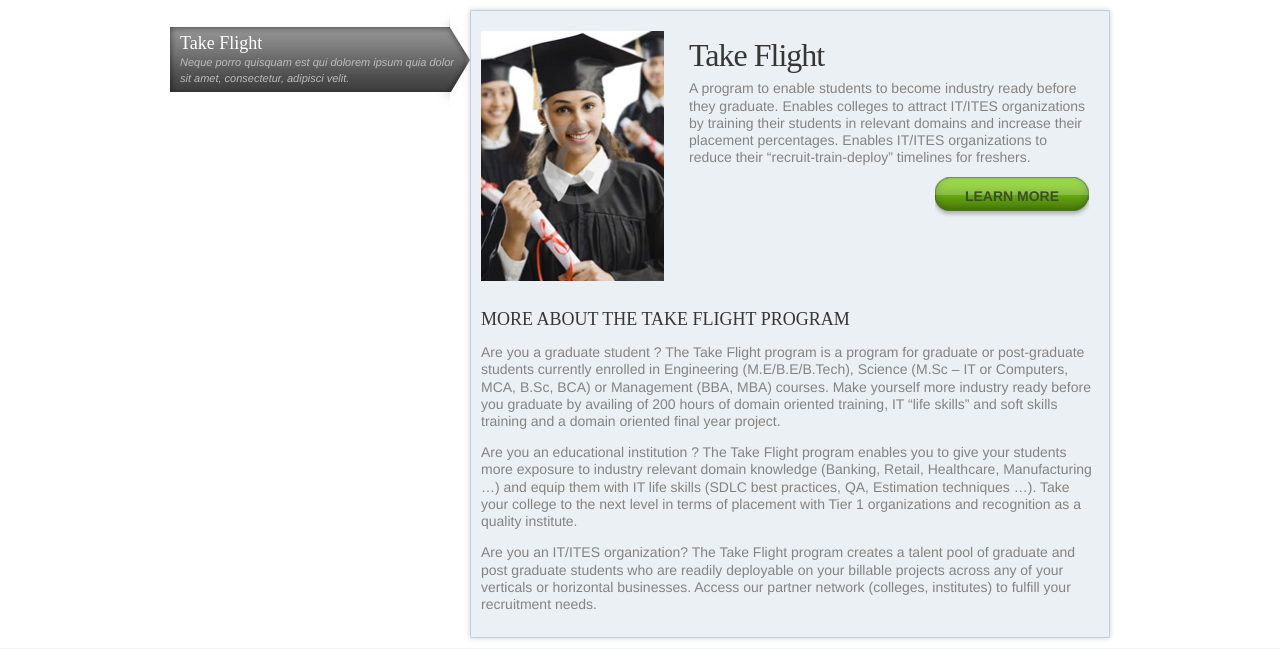
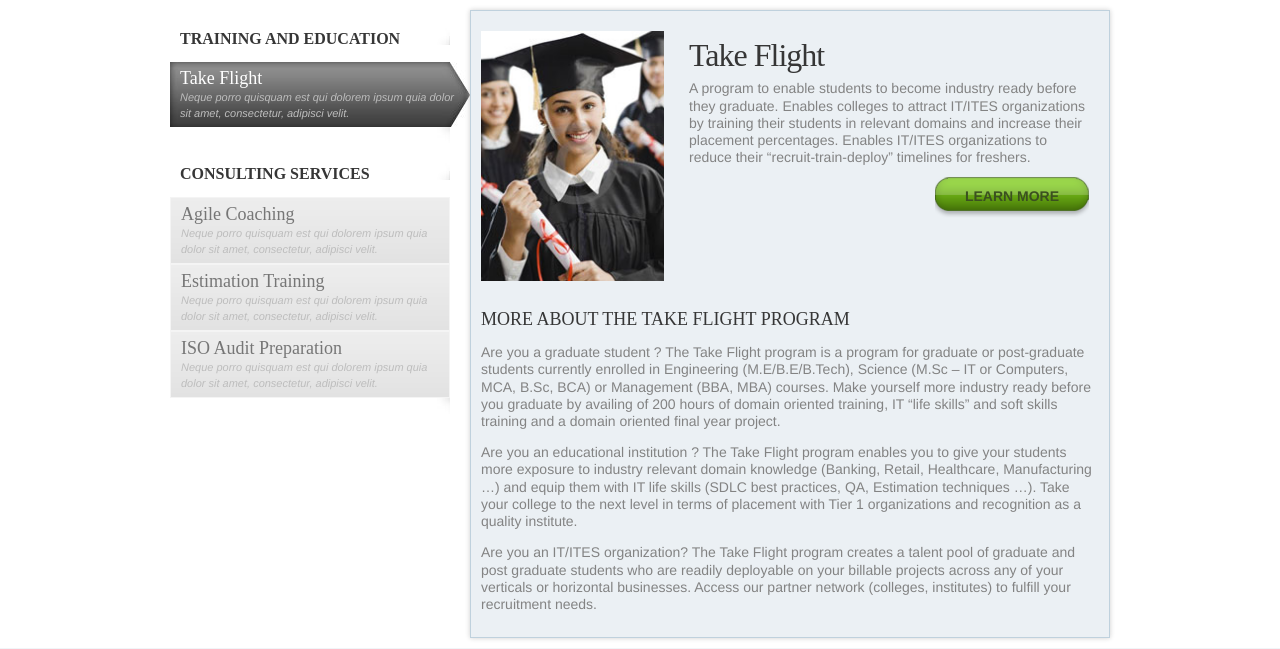
Before and after one commit to zastra/Zastra-Website, a PHP site: page /program.php in a window 1280 px wide. Shown: the part 101-750 px from the top of the page. Run offline with PHP 8.4, Linux system fonts and the light colour scheme; some libraries are stand-ins or nearby versions; some web fonts are replaced.

Commit message:
Created the Agile Coaching page.

```diff
--- a/css/less/style.less
+++ b/css/less/style.less
@@ -323,6 +323,10 @@ h6{
   overflow-x: hidden;
 }
 
+.auto_fit_width{
+  width: 100%;
+}
+
 .box{
   background-color: lighten(@color3, 8%);
   border: 1px solid darken(@color3, 5%);
@@ -605,6 +609,13 @@ body{
   margin-top: 10px;
   margin-bottom: 10px;
 
+  h2{
+    margin: 0;
+    padding: 20px 0 15px 10px;
+    font-size: 16px;
+    text-transform: uppercase;
+  }
+
   ul{
     list-style: none;
     margin: 0;
--- a/css/style.css
+++ b/css/style.css
@@ -60,6 +60,7 @@ h6{font-size:16px;margin:0;}
 .right{float:right;}
 .hide{display:none;}
 .horoizontal_clip{overflow-x:hidden;}
+.auto_fit_width{width:100%;}
 .box{background-color:#ebf0f4;border:1px solid #bfd1dd;margin:10px;padding:10px;box-shadow:0 0 5px #cfcfcf;}
 .green_button{background:url("../img/green-button-bg.png") no-repeat scroll 0 0 transparent;float:left;font-weight:bold;line-height:38px;margin-bottom:50px;padding:1px 0 3px 30px;text-transform:uppercase;margin:10px 0;overflow:visible;position:relative;color:#3b5020;cursor:pointer;}.green_button .end{position:absolute;width:30px;height:42px;right:-30px;top:0;background:url("../img/green-button-bg.png") no-repeat scroll right 0 transparent;}
 .form .label,.form .field{font-size:14px;line-height:40px;}
@@ -84,7 +85,8 @@ body .ui-dialog .ui-dialog-title{font-family:'Droid Serif',serif;font-size:16px;
 #page_footer #social_links ul li .mail{background:url("../img/icon-mail.png") no-repeat scroll 0 0 transparent;}
 #page_footer #social_links ul li .facebook{background:url("../img/icon-facebook.png") no-repeat scroll 0 0 transparent;}
 #page_footer #social_links ul li .twitter{background:url("../img/icon-twitter.png") no-repeat scroll 0 0 transparent;}
-.vertical_tab_list{margin-top:10px;margin-bottom:10px;}.vertical_tab_list ul{list-style:none;margin:0;padding:0;}.vertical_tab_list ul li{width:258px;margin:0;padding:5px 10px;height:55px;background:url("../img/program-item-bg.jpg") repeat-x scroll 0 0 transparent;overflow:hidden;border:1px solid #f4f4f4;cursor:pointer;}.vertical_tab_list ul li h3{color:#767676;margin:0;}
+.vertical_tab_list{margin-top:10px;margin-bottom:10px;}.vertical_tab_list h2{margin:0;padding:20px 0 15px 10px;font-size:16px;text-transform:uppercase;}
+.vertical_tab_list ul{list-style:none;margin:0;padding:0;}.vertical_tab_list ul li{width:258px;margin:0;padding:5px 10px;height:55px;background:url("../img/program-item-bg.jpg") repeat-x scroll 0 0 transparent;overflow:hidden;border:1px solid #f4f4f4;cursor:pointer;}.vertical_tab_list ul li h3{color:#767676;margin:0;}
 .vertical_tab_list ul li span{font-size:11px;color:#bdbdbd;font-style:italic;}
 .vertical_tab_list ul .selected{background:url("../img/program-item-selected-bg.jpg") no-repeat scroll 0 0 transparent;border:medium none;width:280px;}.vertical_tab_list ul .selected h3{color:#ffffff;}
 .vertical_tab_list .top_shadow{line-height:17px;background:url("../img/program-list-shadow-top.jpg") no-repeat scroll center right transparent;}
--- a/program.php
+++ b/program.php
@@ -7,55 +7,79 @@
   <section>
     <div class="container_16">
       <section class="grid_5 vertical_tab_list">
-        <div class="top_shadow">&nbsp;</div>
+        <div class="top_shadow"><h2>Training and Education</h2></div>
+        <?php
+          $training = array(
+            array("name" => "Take Flight", "link" => "programs/take_flight.php")
+          );
+        ?>
         <ul>
-          <!-- <li class="hide">
-            <h3>Scholar</h3>
-            <span>Neque porro quisquam est qui dolorem ipsum quia dolor sit amet, consectetur, adipisci velit.</span>
-          </li> -->
-          <li class="selected">
-            <h3>Take Flight</h3>
+          <?php
+            foreach ($training as $i => $value) {
+          ?>
+          <li data-href="<?php echo $value["link"] ?>">
+            <h3><?php echo $value["name"] ?></h3>
             <span>Neque porro quisquam est qui dolorem ipsum quia dolor sit amet, consectetur, adipisci velit.</span>
           </li>
+          <?php
+            }
+          ?>
+        </ul>
+        <div class="bottom_shadow">&nbsp;</div>
+
+        <div class="top_shadow"><h2>Consulting Services</h2></div>
+        <?php
+          $services = array(
+            array("name" => "Agile Coaching", "link" => "programs/agile_coaching.php"),
+            array("name" => "Estimation Training", "link" => "programs/estimation_training.php"),
+            array("name" => "ISO Audit Preparation", "link" => "programs/iso_audit_preparation.php")
+          );
+        ?>
+        <ul>
+          <?php
+            foreach ($services as $i => $value) {
+          ?>
+          <li data-href="<?php echo $value["link"] ?>">
+            <h3><?php echo $value["name"] ?></h3>
+            <span>Neque porro quisquam est qui dolorem ipsum quia dolor sit amet, consectetur, adipisci velit.</span>
+          </li>
+          <?php
+            }
+          ?>
         </ul>
         <div class="bottom_shadow">&nbsp;</div>
       </section>
 
       <section class="grid_11 box" id="program_details">
-
-        <div class="banner clearfix">
-          <img src="img/program-detail-banner-bg.jpg" class="program_image" />
-          <div class="grid_7 content">
-            <h1>Take Flight</h1>
-            <div class="description">
-              A program to enable students to become industry ready before they graduate. Enables colleges to attract IT/ITES organizations by training their students in relevant domains and increase their placement percentages. Enables IT/ITES organizations to reduce their “recruit-train-deploy”  timelines for freshers.
-            </div>
-            <div class="green_button">
-              Learn more
-              <div class="end"></div>
-            </div>
-          </div>
-        </div>
-
-        <div class="more_information">
-          <h4>More about the Take Flight Program</h4>
-          <div>
-            <p>
-              Are you a graduate student ?  The Take Flight program is a program for graduate or post-graduate students currently enrolled in Engineering (M.E/B.E/B.Tech), Science (M.Sc – IT or Computers, MCA, B.Sc, BCA) or Management (BBA, MBA) courses. Make yourself more industry ready before you graduate by availing of 200 hours of domain oriented training, IT “life skills” and soft skills training and a domain oriented final year project.
-            </p
-            <p>
-              Are you an educational institution ? The Take Flight program enables you to give your students more exposure to industry relevant domain knowledge (Banking, Retail, Healthcare, Manufacturing …) and equip them with IT life skills (SDLC best practices, QA, Estimation techniques …). Take your college to the next level in terms of placement with Tier 1 organizations and recognition as a quality institute.
-            </p
-            <p>
-              Are you an IT/ITES organization? The Take Flight program creates a talent pool of graduate and post graduate students who are readily deployable on your billable projects across any of your verticals or horizontal businesses. Access our partner network (colleges, institutes) to fulfill your recruitment needs.
-            </p>
-          </div>
-        </div>
+        Loading...
       </section>
     </div>
   </section>
 
   <?php include 'footer.php' ?>
 
+  <script>
+
+    $(document).ready(function(){
+
+      $('.vertical_tab_list li').click(function(){
+        var el = $(this);
+        var target = $('#program_details').html('Loading...');
+        $.ajax({
+          url: $(this).attr('data-href'),
+          success: function(response){
+            target.html(response);
+            $('.vertical_tab_list li.selected').removeClass('selected');
+            el.addClass('selected');
+          }
+        });
+      });
+
+      $('.vertical_tab_list li:first').click();
+
+    });
+
+  </script>
+
 </body>
 </html>
--- /dev/null
+++ b/programs/take_flight.php
@@ -0,0 +1,28 @@
+<div class="banner clearfix">
+  <img src="img/program-detail-banner-bg.jpg" class="program_image" />
+  <div class="grid_7 content">
+    <h1>Take Flight</h1>
+    <div class="description">
+      A program to enable students to become industry ready before they graduate. Enables colleges to attract IT/ITES organizations by training their students in relevant domains and increase their placement percentages. Enables IT/ITES organizations to reduce their “recruit-train-deploy”  timelines for freshers.
+    </div>
+    <div class="green_button">
+      Learn more
+      <div class="end"></div>
+    </div>
+  </div>
+</div>
+
+<div class="more_information">
+  <h4>More about the Take Flight Program</h4>
+  <div>
+    <p>
+      Are you a graduate student ?  The Take Flight program is a program for graduate or post-graduate students currently enrolled in Engineering (M.E/B.E/B.Tech), Science (M.Sc – IT or Computers, MCA, B.Sc, BCA) or Management (BBA, MBA) courses. Make yourself more industry ready before you graduate by availing of 200 hours of domain oriented training, IT “life skills” and soft skills training and a domain oriented final year project.
+    </p
+    <p>
+      Are you an educational institution ? The Take Flight program enables you to give your students more exposure to industry relevant domain knowledge (Banking, Retail, Healthcare, Manufacturing …) and equip them with IT life skills (SDLC best practices, QA, Estimation techniques …). Take your college to the next level in terms of placement with Tier 1 organizations and recognition as a quality institute.
+    </p
+    <p>
+      Are you an IT/ITES organization? The Take Flight program creates a talent pool of graduate and post graduate students who are readily deployable on your billable projects across any of your verticals or horizontal businesses. Access our partner network (colleges, institutes) to fulfill your recruitment needs.
+    </p>
+  </div>
+</div>
```
Also changed, not shown: programs/agile_coaching.php (added, +83 -0 lines), img/agile-coaching-framework.jpg (added), img/program-item-bg.jpg.
